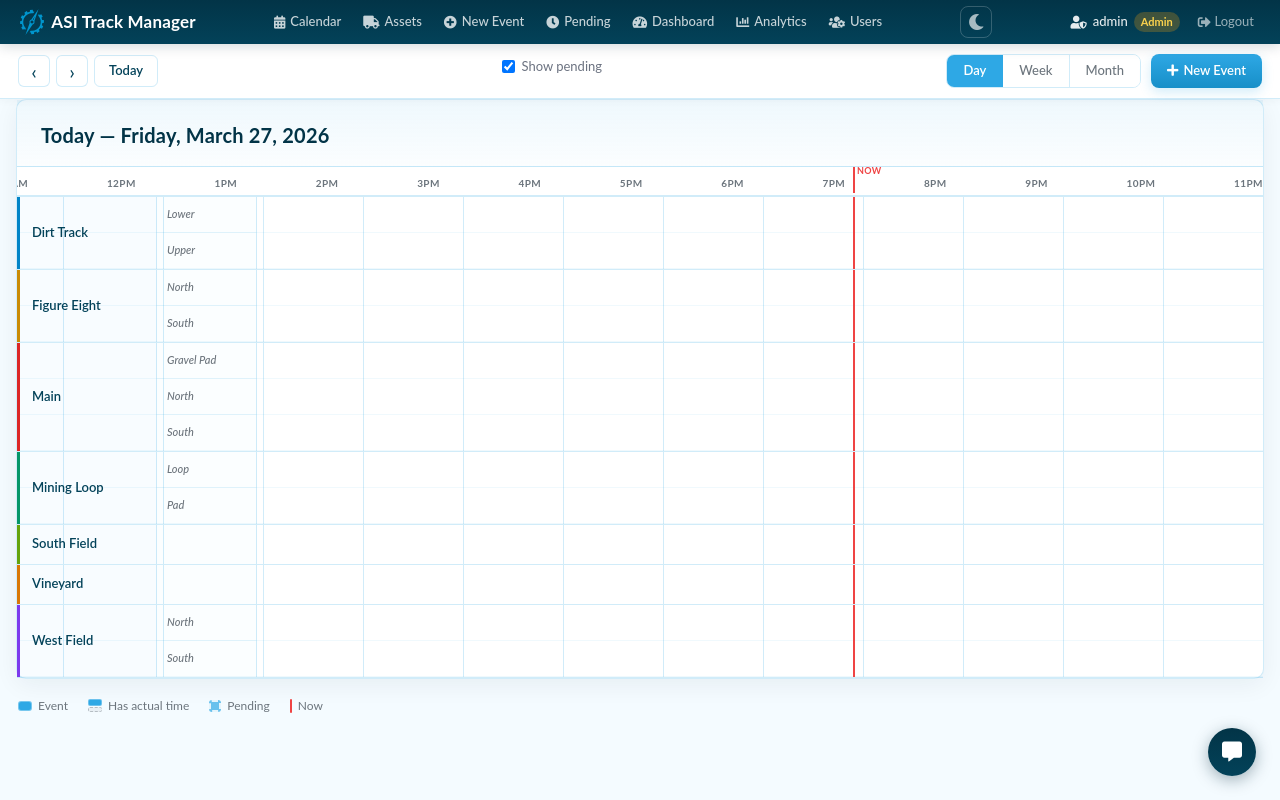
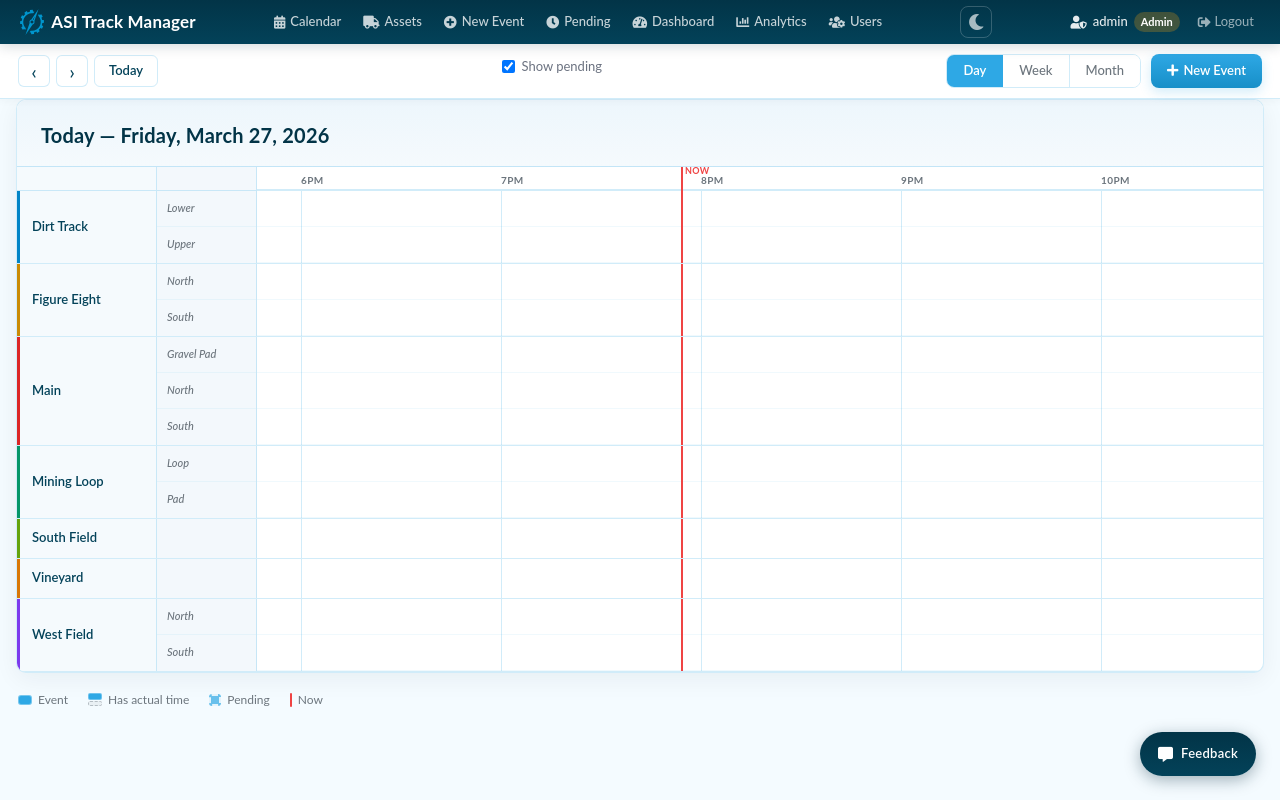
Before and after one commit to wksaurey/asi-track-manager, a Django app: page /cal/calendar/ in a window 1280 px wide. Run offline with Django 5.2, Linux system fonts and the light colour scheme; a user stored in the database is signed in; data comes from the database, SQL or seed files in the repository; data that the repository does not hold is empty; parts of the project's set-up code (start-up, migrations or seed data) failed here and were passed over; some libraries are stand-ins or nearby versions.

Commit message:
v1.1 polish: day view layout, read-only fixes, roles, feedback page, dark mode
Day view:
- 24h range at 200px/hour for readable event blocks
- Hour markers positioned with left% to align with grid lines and events
- Track/subtrack labels as continuous vertical strip (|= layout)
- Axis row uses same label cells as body rows for seamless appearance
- Horizontal divider between axis and first track row
- Events clip behind sticky labels, no z-index bleed
- Auto-scroll centers on current time

Read-only event page:
- Asset picker and duration row fully disabled (pointer-events: none + JS guards)

Feedback:
- Staff-only review page at /cal/feedback/ with resolve/reopen toggle
- FAB shows "Feedback" label text alongside icon
- Category badges (Bug/Feature/Other) with dark mode support

Roles (three-tier hierarchy):
- User → Admin (is_staff) → Staff (is_developer, implies admin)
- Single role dropdown in User Management with confirmation modal
- Lower-tier users cannot modify higher-tier users
- Nav chip shows Staff (green) or Admin (blue)
- Feedback nav link visible to Staff only

Dark mode:
- Global select/option dark styling
- Opaque backgrounds on all sticky gantt elements

Tests updated: 228 unit + 12 day view scroll tests passing

```diff
--- a/cal/static/cal/css/styles.css
+++ b/cal/static/cal/css/styles.css
@@ -122,7 +122,7 @@ ul { list-style: none; padding: 0; margin: 0; }
 .site-nav-links a:hover { color: #fff; text-decoration: none; }
 .site-nav-user  { display: flex; align-items: center; gap: 12px; }
 .nav-user-name  { color: rgba(255,255,255,0.9); font-size: 13px; font-weight: 500; display: flex; align-items: center; gap: 6px; }
-.admin-chip     { background: rgba(245,158,11,0.25); color: #fcd34d; font-size: 11px; font-weight: 700; padding: 2px 7px; border-radius: 999px; }
+.admin-chip     { background: rgba(245,158,11,0.25); color: #fff; font-size: 11px; font-weight: 700; padding: 2px 7px; border-radius: 999px; }
 .nav-logout     { color: rgba(255,255,255,0.6) !important; font-size: 13px; transition: color 120ms; display: flex; align-items: center; gap: 4px; }
 .nav-logout:hover { color: #fff !important; text-decoration: none; }
 .nav-pending    { position: relative; }
@@ -193,6 +193,12 @@ form input:focus, form select:focus, form textarea:focus {
   border-radius: 8px;
   font-size: 14px;
   margin-bottom: 16px;
+}
+
+.asset-picker.disabled,
+.duration-row.disabled {
+  opacity: 0.5;
+  pointer-events: none;
 }
 
 /* Disabled form styling for read-only event view */
@@ -755,8 +761,10 @@ html.dark-theme table.calendar td:hover {
   color: #023447;
   padding: 20px 24px 16px;
   border-bottom: 1px solid var(--border);
-  background: linear-gradient(180deg, rgba(46,168,229,0.08), rgba(46,168,229,0.02));
+  background: linear-gradient(180deg, #edf6fc, #f5fafd);
   letter-spacing: 0.01em;
+  position: relative;
+  z-index: 4;
 }
 
 
@@ -1303,7 +1311,7 @@ html.dark-theme .day-modal-close { color: #7090a0; }
 html.dark-theme .day-modal-close:hover { color: #c0d8e4; }
 /* Day view */
 html.dark-theme .calendar.day-view  { background: #1a2b38; border-color: rgba(46,168,229,0.18); }
-html.dark-theme .day-view-title     { color: #c0d8e4; background: rgba(46,168,229,0.06); border-color: rgba(46,168,229,0.14); }
+html.dark-theme .day-view-title     { color: #c0d8e4; background: #0f1a24; border-color: rgba(46,168,229,0.14); }
 
 /* Event tiles */
 html.dark-theme .calendar li.event,
@@ -1331,6 +1339,8 @@ html.dark-theme .asset-form textarea:disabled { background: #0d1a24; opacity: 0.
 html.dark-theme form input,
 html.dark-theme form select,
 html.dark-theme form textarea { background: #1a2b38; color: #c0d8e4; border-color: rgba(46,168,229,0.25); }
+html.dark-theme select,
+html.dark-theme select option { background: #1a2b38; color: #c0d8e4; }
 html.dark-theme form input:focus,
 html.dark-theme form select:focus,
 html.dark-theme form textarea:focus { border-color: var(--primary); box-shadow: 0 0 0 3px rgba(46,168,229,0.20); }
@@ -1606,43 +1616,50 @@ html.dark-theme .wk-today-num    { background: var(--primary); color: #fff; }
 /* ── Gantt day view ─────────────────────────────────────────── */
 
 .calendar.gantt-view {
-  overflow: visible;
+  overflow: hidden;
 }
 
 .gantt-scroll-container {
   overflow-x: auto;
-  overflow-y: visible;
+  overflow-y: hidden;
   -webkit-overflow-scrolling: touch;
 }
 
 .gantt-axis-row {
   display: flex;
-  align-items: flex-end;
-  padding-bottom: 4px;
-  border-bottom: 2px solid var(--border);
-  min-width: 2640px; /* 240px labels + 2400px timeline */
+  align-items: stretch;
+  min-width: 5040px; /* 240px labels + 4800px timeline (200px/hour × 24h) */
+}
+.gantt-axis-row .gantt-axis {
+  padding: 8px 0 4px;
 }
 .gantt-track-label-spacer {
   width: 140px;
   flex-shrink: 0;
   position: sticky;
   left: 0;
-  z-index: 3;
-  background: var(--bg, #fff);
+  z-index: 10;
+  background: #f5fafd;
+  display: none; /* replaced by gantt-axis-label */
+}
+.gantt-axis-label {
+  border-bottom: 1px solid var(--border);
+  border-right: 1px solid var(--border);
+}
+.gantt-axis-sublabel {
+  border-bottom: 1px solid var(--border);
 }
 .gantt-axis {
   flex: 1;
   height: 24px;
   min-width: 0;
-  display: flex;
-  justify-content: space-between;
-  align-items: flex-end;
   position: relative;
+  z-index: 1;
+  border-bottom: 2px solid var(--border);
 }
 .gantt-hour-marker {
-  display: flex;
-  flex-direction: column;
-  align-items: center;
+  position: absolute;
+  bottom: 0;
 }
 .gantt-hour-label {
   font-size: 10px;
@@ -1656,7 +1673,7 @@ html.dark-theme .wk-today-num    { background: var(--primary); color: #fff; }
 .gantt-body {
   display: flex;
   flex-direction: column;
-  min-width: 2640px; /* 240px labels + 2400px timeline */
+  min-width: 5040px; /* 240px labels + 4800px timeline (200px/hour × 24h) */
 }
 
 .gantt-row {
@@ -1675,18 +1692,19 @@ html.dark-theme .wk-today-num    { background: var(--primary); color: #fff; }
   display: flex;
   align-items: center;
   border-right: 1px solid var(--border);
-  background: rgba(46,168,229,0.03);
+  background: #f5fafd;
   position: sticky;
   left: 0;
-  z-index: 2;
+  z-index: 10;
 }
 .gantt-sublabel-spacer {
   width: 100px;
   flex-shrink: 0;
   position: sticky;
   left: 140px;
-  z-index: 3;
-  background: var(--bg, #fff);
+  z-index: 10;
+  background: #f5fafd;
+  display: none; /* replaced by gantt-axis-sublabel */
 }
 .gantt-sublabel-col {
   width: 100px;
@@ -1694,10 +1712,10 @@ html.dark-theme .wk-today-num    { background: var(--primary); color: #fff; }
   display: flex;
   flex-direction: column;
   border-right: 1px solid var(--border);
-  background: rgba(46,168,229,0.015);
+  background: #f3f8fc;
   position: sticky;
   left: 140px;
-  z-index: 2;
+  z-index: 10;
 }
 .gantt-subtrack-name {
   height: 36px;
@@ -1721,6 +1739,7 @@ html.dark-theme .wk-today-num    { background: var(--primary); color: #fff; }
   display: flex;
   flex-direction: column;
   padding: 0;
+  overflow: hidden;
   background-image: repeating-linear-gradient(
     to right,
     var(--border) 0,
@@ -1778,7 +1797,7 @@ html.dark-theme .wk-today-num    { background: var(--primary); color: #fff; }
   border-top: 2px solid rgba(255,255,255,0.25);
 }
 
-html.dark-theme .gantt-sublabel-col  { background: rgba(46,168,229,0.025); border-color: rgba(46,168,229,0.12); }
+html.dark-theme .gantt-sublabel-col  { background: #1a2838; border-color: rgba(46,168,229,0.12); }
 html.dark-theme .gantt-subtrack-name { color: #5a8090; border-color: rgba(46,168,229,0.08); }
 html.dark-theme .gantt-subtrack-row  { border-color: rgba(46,168,229,0.08); }
 
@@ -1821,7 +1840,6 @@ html.dark-theme .gantt-subtrack-row  { border-color: rgba(46,168,229,0.08); }
   opacity: 0.7;
   border: 2px dashed rgba(108,117,125,0.6);
   background: rgba(108,117,125,0.12) !important;
-  z-index: 2;
   font-size: 9px;
   padding: 0 4px;
 }
@@ -1834,7 +1852,6 @@ html.dark-theme .gantt-subtrack-row  { border-color: rgba(46,168,229,0.08); }
 .gantt-block.gantt-block--actual {
   top: 3px;
   height: 20px;
-  z-index: 1;
   border: 1.5px solid rgba(255,255,255,0.35);
 }
 
@@ -1907,7 +1924,7 @@ html.dark-theme .gantt-axis-row { border-color: rgba(46,168,229,0.15); }
   bottom: 0;
   width: 2px;
   background: #ef4444;
-  z-index: 5;
+  z-index: 1;
   pointer-events: none;
 }
 .gantt-now-axis {
@@ -1933,25 +1950,61 @@ html.dark-theme .gantt-axis-row { border-color: rgba(46,168,229,0.15); }
   bottom: 0;
 }
 
+/* ── Feedback list page ───────────────────────────────────── */
+.feedback-category-badge {
+  display: inline-block;
+  padding: 2px 8px;
+  border-radius: 10px;
+  font-size: 11px;
+  font-weight: 600;
+  text-transform: uppercase;
+  letter-spacing: 0.03em;
+}
+.feedback-category-bug     { background: #fde8e8; color: #b91c1c; }
+.feedback-category-feature { background: #e0f2fe; color: #0369a1; }
+.feedback-category-other   { background: #f3f4f6; color: #4b5563; }
+html.dark-theme .feedback-category-bug     { background: rgba(185,28,28,0.2); color: #f87171; }
+html.dark-theme .feedback-category-feature { background: rgba(3,105,161,0.2); color: #7dd3fc; }
+html.dark-theme .feedback-category-other   { background: rgba(75,85,99,0.2); color: #9ca3af; }
+.feedback-message {
+  margin: 6px 0 0;
+  font-size: 13px;
+  color: var(--muted);
+  line-height: 1.4;
+  white-space: pre-wrap;
+}
+.feedback-page-link {
+  color: var(--primary);
+  font-size: 12px;
+  text-decoration: none;
+}
+.feedback-page-link:hover { text-decoration: underline; }
+
 /* ── Feedback FAB + modal ──────────────────────────────────── */
 .feedback-fab {
   position: fixed;
   bottom: 24px;
   right: 24px;
   z-index: 900;
-  width: 48px;
-  height: 48px;
-  border-radius: 50%;
+  height: 44px;
+  padding: 0 18px;
+  border-radius: 22px;
   border: none;
   background: linear-gradient(180deg, #023447, #034259);
   color: #fff;
-  font-size: 20px;
+  font-size: 15px;
   cursor: pointer;
   box-shadow: 0 4px 16px rgba(2,40,54,0.35);
   display: flex;
   align-items: center;
+  gap: 8px;
   justify-content: center;
   transition: transform 150ms ease, box-shadow 150ms ease;
+}
+.feedback-fab-label {
+  font-size: 13px;
+  font-weight: 600;
+  letter-spacing: 0.02em;
 }
 .feedback-fab:hover {
   transform: translateY(-2px) scale(1.05);
--- a/cal/templates/cal/calendar.html
+++ b/cal/templates/cal/calendar.html
@@ -254,26 +254,17 @@
     })();
     {% endif %}
 
-    // ── Smart auto-scroll ────────────────────────────────────────
+    // ── Auto-scroll: center viewport on current time ──────────────
     (function() {
       var container = document.querySelector('.gantt-scroll-container');
       if (!container) return;
 
-      var earliest = gantt.dataset.eventEarliest;
-      var latest = gantt.dataset.eventLatest;
-
-      var centerMin;
-      if (earliest && latest) {
-        centerMin = (parseInt(earliest) + parseInt(latest)) / 2;
-      } else {
-        var now = new Date();
-        centerMin = now.getHours() * 60 + now.getMinutes();
-      }
-
+      var now = new Date();
+      var nowMin = now.getHours() * 60 + now.getMinutes();
       var scrollableWidth = container.scrollWidth;
       var viewportWidth = container.clientWidth;
-      var centerPx = ((centerMin - ganttStart * 60) / ganttMins) * scrollableWidth;
-      container.scrollLeft = Math.max(0, centerPx - viewportWidth / 2);
+      var nowPx = ((nowMin - ganttStart * 60) / ganttMins) * scrollableWidth;
+      container.scrollLeft = Math.max(0, nowPx - viewportWidth / 2);
     })();
   });
 </script>
--- a/cal/urls.py
+++ b/cal/urls.py
@@ -41,4 +41,6 @@ urlpatterns = [
     path('analytics/',                              views.analytics,              name='analytics'),
     path('api/analytics/',                          views.analytics_api,          name='analytics_api'),
     path('api/feedback/',                           views.submit_feedback,        name='submit_feedback'),
+    path('feedback/',                               views.feedback_list,          name='feedback_list'),
+    path('feedback/<int:feedback_id>/resolve/',     views.feedback_resolve,       name='feedback_resolve'),
 ]
--- a/cal/views.py
+++ b/cal/views.py
@@ -25,7 +25,7 @@ from django.utils.safestring import mark_safe
 from django.views import generic
 from django.views.decorators.http import require_POST
 
-from .models import Asset, Event
+from .models import Asset, Event, Feedback
 from .utils import Calendar
 from .forms import EventForm, AssetForm, FeedbackForm, get_asset_tree
 
@@ -817,3 +817,22 @@ def submit_feedback(request):
         fb.save()
         return JsonResponse({'success': True})
     return JsonResponse({'success': False, 'errors': form.errors}, status=400)
+
+
+@login_required
+def feedback_list(request):
+    if not request.user.is_developer:
+        return HttpResponseRedirect(reverse('cal:calendar'))
+    items = Feedback.objects.select_related('user').all()
+    return render(request, 'cal/feedback_list.html', {'items': items})
+
+
+@login_required
+@require_POST
+def feedback_resolve(request, feedback_id):
+    if not request.user.is_developer:
+        return HttpResponseRedirect(reverse('cal:calendar'))
+    fb = get_object_or_404(Feedback, pk=feedback_id)
+    fb.is_resolved = not fb.is_resolved
+    fb.save(update_fields=['is_resolved'])
+    return HttpResponseRedirect(reverse('cal:feedback_list'))
--- a/templates/base.html
+++ b/templates/base.html
@@ -39,6 +39,9 @@
           <a href="{% url 'cal:analytics' %}"><i class="fas fa-chart-bar"></i> Analytics</a>
           <a href="{% url 'users:user_management' %}"><i class="fas fa-users-cog"></i> Users</a>
         {% endif %}
+        {% if request.user.is_developer %}
+          <a href="{% url 'cal:feedback_list' %}"><i class="fas fa-comment-alt"></i> Feedback</a>
+        {% endif %}
       {% endif %}
     </div>
     <!-- Dark / light theme toggle -->
@@ -49,7 +52,10 @@
     <div class="site-nav-user">
       {% if request.user.is_authenticated %}
         <span class="nav-user-name">
-          {% if request.user.is_staff %}
+          {% if request.user.is_developer %}
+            <i class="fas fa-user-cog"></i> {{ request.user.username }}
+            <span class="admin-chip" style="background:#10b981;">Staff</span>
+          {% elif request.user.is_staff %}
             <i class="fas fa-user-shield"></i> {{ request.user.username }}
             <span class="admin-chip">Admin</span>
           {% else %}
@@ -74,7 +80,7 @@
   {% if user.is_authenticated %}
   <!-- ── Feedback FAB + modal ──────────────────────────────────── -->
   <button type="button" class="feedback-fab" id="feedback-fab" title="Send feedback">
-    <i class="fas fa-comment-alt"></i>
+    <i class="fas fa-comment-alt"></i> <span class="feedback-fab-label">Feedback</span>
   </button>
 
   <div id="feedback-modal" class="feedback-modal-overlay" hidden>
--- a/users/models.py
+++ b/users/models.py
@@ -1,5 +1,6 @@
 from django.contrib.auth.models import AbstractUser
+from django.db import models
 
 
 class User(AbstractUser):
-    pass
+    is_developer = models.BooleanField(default=False)
--- a/users/urls.py
+++ b/users/urls.py
@@ -10,5 +10,6 @@ urlpatterns = [
     path('register/', views.register, name='register'),
     path('management/', views.user_management, name='user_management'),
     path('toggle-admin/<int:user_id>/', views.toggle_admin, name='toggle_admin'),
+    path('set-role/<int:user_id>/', views.set_role, name='set_role'),
     path('delete-user/<int:user_id>/', views.delete_user, name='delete_user'),
 ]
```
Also changed, not shown: cal/templates/cal/event.html (+6 -3 lines), cal/tests.py (+6 -6 lines), cal/tests_v11.py (+33 -25 lines), cal/utils.py (+7 -8 lines), users/templates/users/management.html (+69 -24 lines), users/views.py (+46 -1 lines).
